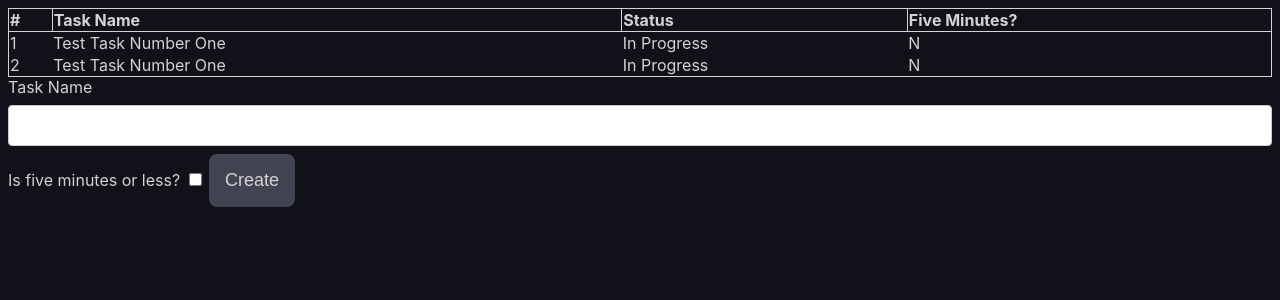
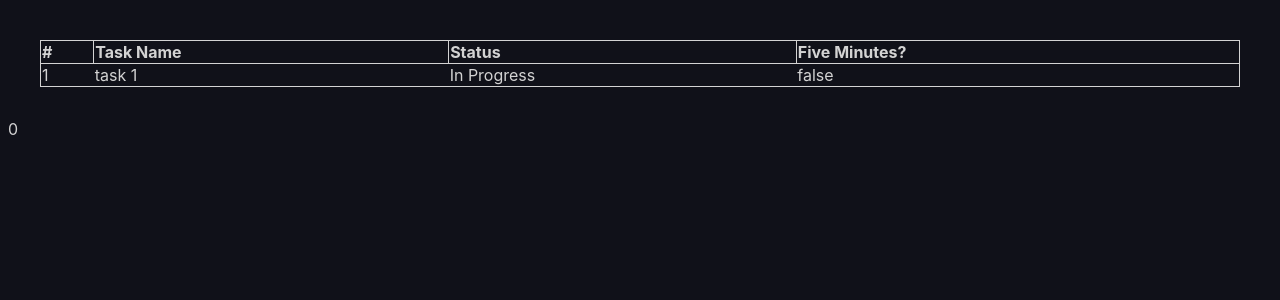
Before and after one commit to andrew-j-francis/egg-head, a Svelte app: page / in a window 1280 px wide. Shown: the top 300 px of the page. Built offline with nearby package versions, Linux system fonts and the light colour scheme.

Commit message:
Testing UI design

```diff
--- a/public/global.css
+++ b/public/global.css
@@ -1,4 +1,4 @@
-:root{
+:root {
     --background: hsl(233, 22%, 8%);
     --button-background: hsl(235, 9%, 29%);
     --button-background-highlight: hsl(235, 9%, 20%);
@@ -40,10 +40,21 @@ a:link {
     color: var(--link-color);
 }
 
-a:visited{
+a:visited {
     color: var(--link-color-visited);
 }
 
-a:hover{
+a:hover {
     color: var(--link-color-hover);
 }
+
+input[type=text] {
+    background: lightgray;
+    width: 100%;
+    padding: 12px 20px;
+    margin: 8px 0;
+    display: inline-block;
+    border: 1px solid #ccc;
+    border-radius: 4px;
+    box-sizing: border-box;
+}
--- a/src/App.svelte
+++ b/src/App.svelte
@@ -1,4 +1,27 @@
 <script lang="ts">
+    import {shortcut} from './shortcut.js'
+
+    let count = 0;
+
+    $: tasks = [
+        {
+            index: "1",
+            name: "task 1",
+            status: "In Progress",
+            isFive: false,
+        }
+    ];
+
+    function createTask() {
+        tasks.push(
+            {
+                index: "1",
+                name: "task 1",
+                status: "In Progress",
+                isFive: false,
+            }
+        )
+    }
 </script>
 
 <style>
@@ -10,7 +33,7 @@
     }
 
     .list-container {
-
+        margin: 2rem;
     }
 
     table {
@@ -22,19 +45,6 @@
     th {
         text-align: left;
         border: 1px solid lightgray;
-    }
-
-    tr {
-    }
-
-    input[type=text] {
-        width: 100%;
-        padding: 12px 20px;
-        margin: 8px 0;
-        display: inline-block;
-        border: 1px solid #ccc;
-        border-radius: 4px;
-        box-sizing: border-box;
     }
 
     tr:hover {
@@ -50,27 +60,15 @@
             <th>Status</th>
             <th>Five Minutes?</th>
         </tr>
-        <tr>
-            <td>1</td>
-            <td>Test Task Number One</td>
-            <td>In Progress</td>
-            <td>N</td>
-        </tr>
-        <tr>
-            <td>2</td>
-            <td>Test Task Number One</td>
-            <td>In Progress</td>
-            <td>N</td>
-        </tr>
+        {#each tasks as task}
+            <tr>
+                <td>{task.index}</td>
+                <td>{task.name}</td>
+                <td>{task.status}</td>
+                <td>{task.isFive}</td>
+            </tr>
+        {/each}
     </table>
+</div>
 
-    <form>
-        <label for="task_name">Task Name</label>
-        <input type="text" id="task_name">
-
-        <label for="five">Is five minutes or less?</label>
-        <input type="checkbox" id="five">
-
-        <button>Create</button>
-    </form>
-</div>
+<div use:shortcut={{control:true, code:'KeyN', callback: createTask}}>{count}</div>
--- /dev/null
+++ b/src/shortcut.js
@@ -0,0 +1,23 @@
+export const shortcut = (node, params) => {
+    let handler;
+    const removeHandler = () => window.removeEventListener('keydown', handler), setHandler = () => {
+        removeHandler();
+        if (!params)
+            return;
+        handler = (e) => {
+            if ((!!params.alt != e.altKey) ||
+                (!!params.shift != e.shiftKey) ||
+                (!!params.control != (e.ctrlKey || e.metaKey)) ||
+                params.code != e.code)
+                return;
+            e.preventDefault();
+            params.callback ? params.callback() : node.click();
+        };
+        window.addEventListener('keydown', handler);
+    };
+    setHandler();
+    return {
+        update: setHandler,
+        destroy: removeHandler,
+    };
+};
```
Lines whose indentation alone changed are shown as unchanged.
